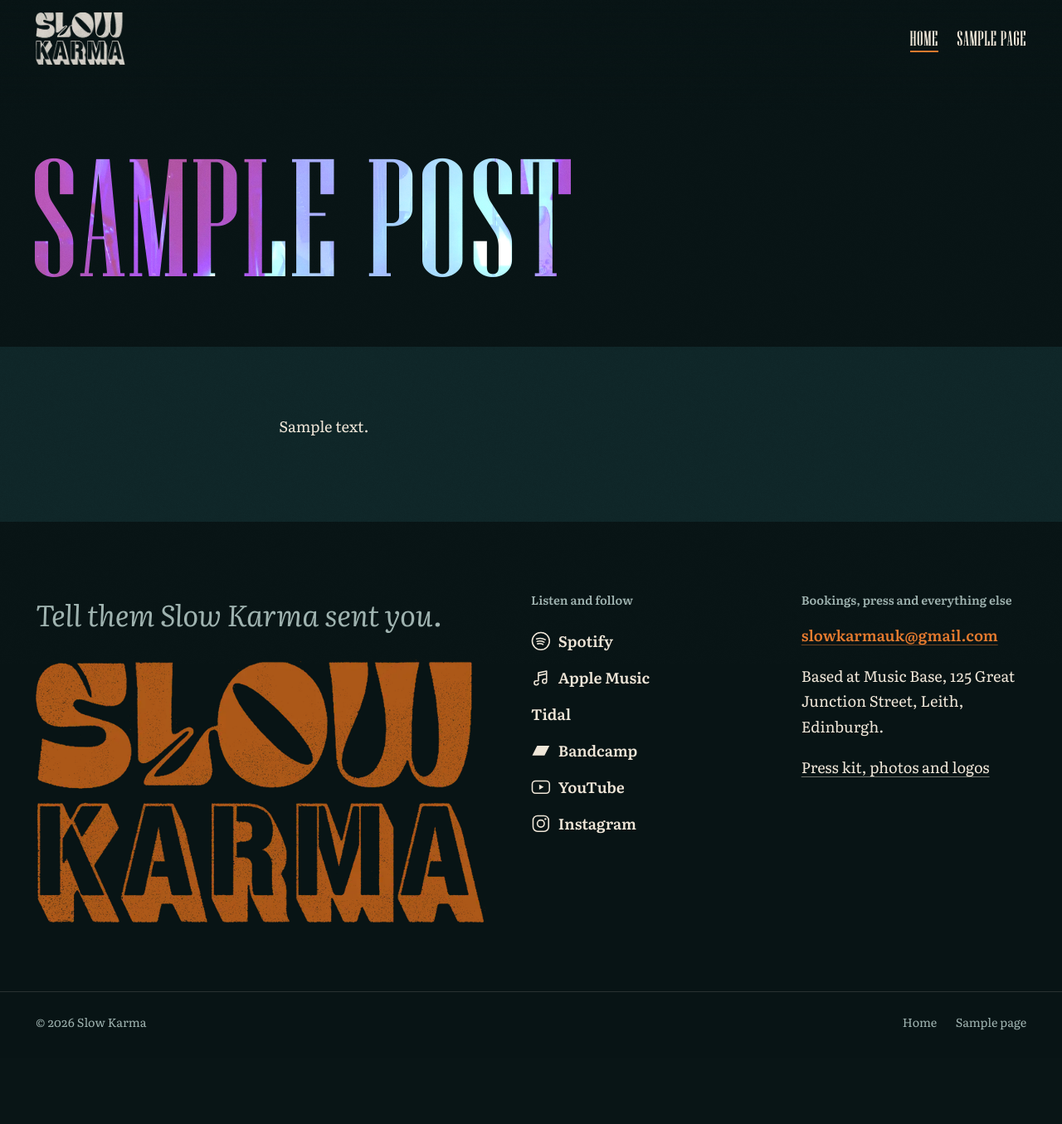
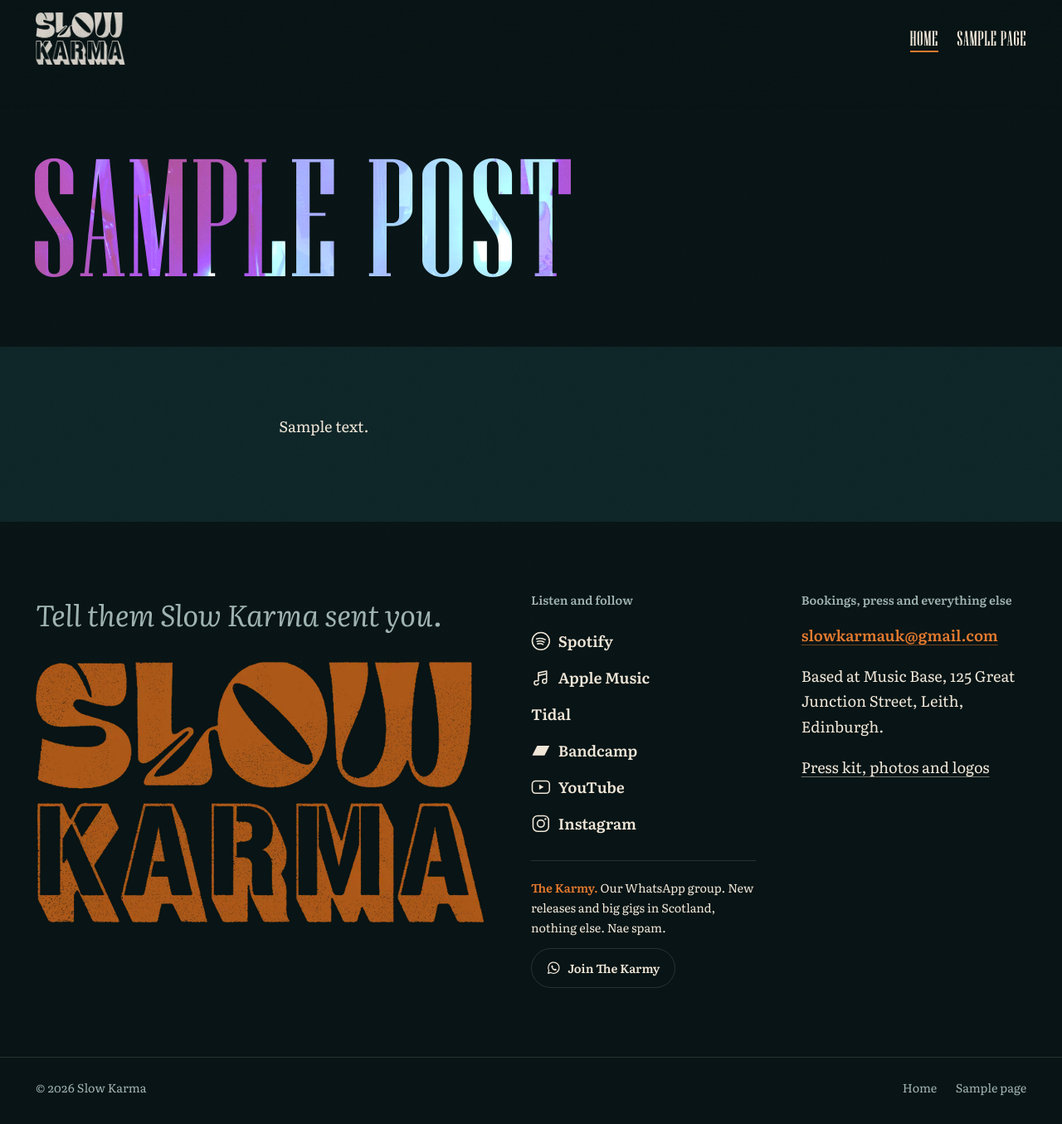
Before and after one commit to JackOsc/SK_website, a WordPress theme: template slowkarma/page.php in a window 1280 px wide. Shown: the whole page at 83% size. Before the commit the page ends 1242 px from the top, so only its background shows below. Run offline with PHP 8.4 and a stand-in for WordPress, Linux system fonts and the light colour scheme; the site name, menu and one post (Sample post) are stand-ins, and other content is empty.

Commit message:
Theme v1.15: The Karmy, the WhatsApp announcements group
Join line and button in the footer on every page and in The film section
on Season Two. Name, link and line live in sk_whatsapp() in inc/data.php.

Co-Authored-By: Claude Opus 5.5 <noreply@anthropic.com>
Claude-Session: https://claude.ai/code/session_01XxGS2JBZR1VKc3X5ZSCfti

```diff
--- a/slowkarma/assets/css/main.css
+++ b/slowkarma/assets/css/main.css
@@ -3056,3 +3056,27 @@ body.menu-open .menu-toggle {
 		font-size: 1.12rem;
 	}
 }
+
+/* v1.15: the WhatsApp group (The Karmy). */
+.wa-join {
+	margin-top: 1.6rem;
+	display: grid;
+	gap: 0.8rem;
+	justify-items: start;
+}
+
+.wa-join__line {
+	margin: 0;
+	max-width: 30em;
+}
+
+.wa-join__line strong {
+	color: var(--accent);
+}
+
+.wa-join--footer {
+	margin-top: 1.4rem;
+	padding-top: 1.2rem;
+	border-top: 1px solid var(--line);
+	font-size: var(--step--1);
+}
--- a/slowkarma/footer.php
+++ b/slowkarma/footer.php
@@ -19,6 +19,7 @@ $sk_contact = sk_contact();
 		<div class="footer__col">
 			<h2 class="footer__head">Listen and follow</h2>
 			<?php echo sk_link_list( 'links--footer' ); // phpcs:ignore WordPress.Security.EscapeOutput ?>
+			<?php echo sk_whatsapp_join( 'wa-join--footer' ); // phpcs:ignore WordPress.Security.EscapeOutput ?>
 		</div>
 
 		<div class="footer__col">
--- a/slowkarma/functions.php
+++ b/slowkarma/functions.php
@@ -7,7 +7,7 @@
 
 defined( 'ABSPATH' ) || exit;
 
-define( 'SK_VERSION', '1.14.0' );
+define( 'SK_VERSION', '1.15.0' );
 
 require get_template_directory() . '/inc/data.php';
 require get_template_directory() . '/inc/helpers.php';
--- a/slowkarma/inc/data.php
+++ b/slowkarma/inc/data.php
@@ -39,6 +39,18 @@ function sk_links() {
 			'label' => 'Instagram',
 			'url'   => 'https://www.instagram.com/slow_karma_/',
 		),
+	);
+}
+
+/**
+ * The WhatsApp group for announcements. Change 'name' here and it
+ * changes everywhere.
+ */
+function sk_whatsapp() {
+	return array(
+		'name' => 'The Karmy',
+		'url'  => 'https://chat.whatsapp.com/GvRiXZuR3lk4XfCNyihaWj',
+		'line' => 'Our WhatsApp group. New releases and big gigs in Scotland, nothing else. Nae spam.',
 	);
 }
 
--- a/slowkarma/inc/helpers.php
+++ b/slowkarma/inc/helpers.php
@@ -223,6 +223,7 @@ function sk_icon( $name ) {
 		'instagram' => '<rect x="2.5" y="2.5" width="19" height="19" rx="5.5" fill="none" stroke="currentColor" stroke-width="1.6"/><circle cx="12" cy="12" r="4.3" fill="none" stroke="currentColor" stroke-width="1.6"/><circle cx="17.6" cy="6.4" r="1.2" fill="currentColor"/>',
 		'mail'      => '<rect x="2" y="4.5" width="20" height="15" rx="2" fill="none" stroke="currentColor" stroke-width="1.6"/><path d="m3 6 9 7 9-7" fill="none" stroke="currentColor" stroke-width="1.6"/>',
 		'play'      => '<path d="M7 4.5 19.5 12 7 19.5Z" fill="currentColor"/>',
+		'whatsapp'  => '<path d="M3.5 20.5 4.8 16A8.8 8.8 0 1 1 8 19.2Z" fill="none" stroke="currentColor" stroke-width="1.6" stroke-linejoin="round"/><path d="M9 8.2c.3-.5.6-.5.9-.5h.4c.2 0 .4.1.5.4l.7 1.6c.1.2 0 .4-.1.6l-.5.6c.6 1.2 1.6 2.2 2.8 2.8l.6-.5c.2-.2.4-.2.6-.1l1.6.7c.3.1.4.3.4.5v.4c0 .3 0 .6-.5.9-.5.4-1.4.6-2.3.3a8.2 8.2 0 0 1-5.4-5.4c-.3-.9-.1-1.8.3-2.3Z" fill="currentColor"/>',
 		'download'  => '<path d="M12 3v12m-5-5 5 5 5-5M4 20h16" fill="none" stroke="currentColor" stroke-width="1.8" stroke-linecap="round" stroke-linejoin="round"/>',
 	);
 	if ( ! isset( $icons[ $name ] ) ) {
@@ -424,3 +425,20 @@ function sk_gilt_portrait( $slug, $alt, $caption = '' ) {
 	$plate = $caption ? '<figcaption class="gilt__plate">' . esc_html( $caption ) . '</figcaption>' : '';
 	return '<div class="gilt-hang"><figure class="gilt gilt--portrait" data-gilt><div class="gilt__frame"><div class="gilt__mat">' . $img . '<span class="gilt__glare" aria-hidden="true"></span></div></div>' . $plate . '</figure></div>';
 }
+
+/**
+ * Join the WhatsApp group: a short line and a button.
+ *
+ * @param string $class Extra class.
+ */
+function sk_whatsapp_join( $class = '' ) {
+	$wa = sk_whatsapp();
+	return sprintf(
+		'<div class="wa-join %1$s"><p class="wa-join__line"><strong>%2$s.</strong> %3$s</p><a class="btn" href="%4$s" target="_blank" rel="noopener">%5$sJoin %2$s</a></div>',
+		esc_attr( $class ),
+		esc_html( $wa['name'] ),
+		esc_html( $wa['line'] ),
+		esc_url( $wa['url'] ),
+		sk_icon( 'whatsapp' )
+	);
+}
--- a/slowkarma/page-season-two.php
+++ b/slowkarma/page-season-two.php
@@ -135,6 +135,7 @@ echo sk_page_hero( // phpcs:ignore
 			<h2 id="film-title" class="h-section">The film</h2>
 			<p class="lede">The full Liquid Room film comes out in 2027, on the anniversary of the show.</p>
 			<p>Follow on <a href="<?php echo esc_url( sk_links()['youtube']['url'] ); ?>" target="_blank" rel="noopener">YouTube</a> and <a href="<?php echo esc_url( sk_links()['instagram']['url'] ); ?>" target="_blank" rel="noopener">Instagram</a> for each new release.</p>
+			<?php echo sk_whatsapp_join(); // phpcs:ignore ?>
 		</div>
 		<div class="split__media">
 			<?php echo sk_img( 'lr-crowd-seated', 'The Liquid Room crowd', array( 'sizes' => '(min-width: 900px) 50vw, 100vw' ) ); // phpcs:ignore ?>
--- a/slowkarma/style.css
+++ b/slowkarma/style.css
@@ -3,7 +3,7 @@ Theme Name: Slow Karma
 Theme URI: https://www.slowkarma.co.uk
 Author: Slow Karma
 Description: Custom theme for Slow Karma: band home, Seasons story, videos, music and electronic press kit. Hand-built, no page builder, no jQuery.
-Version: 1.14.0
+Version: 1.15.0
 Requires at least: 6.4
 Tested up to: 6.9
 Requires PHP: 7.4
```
